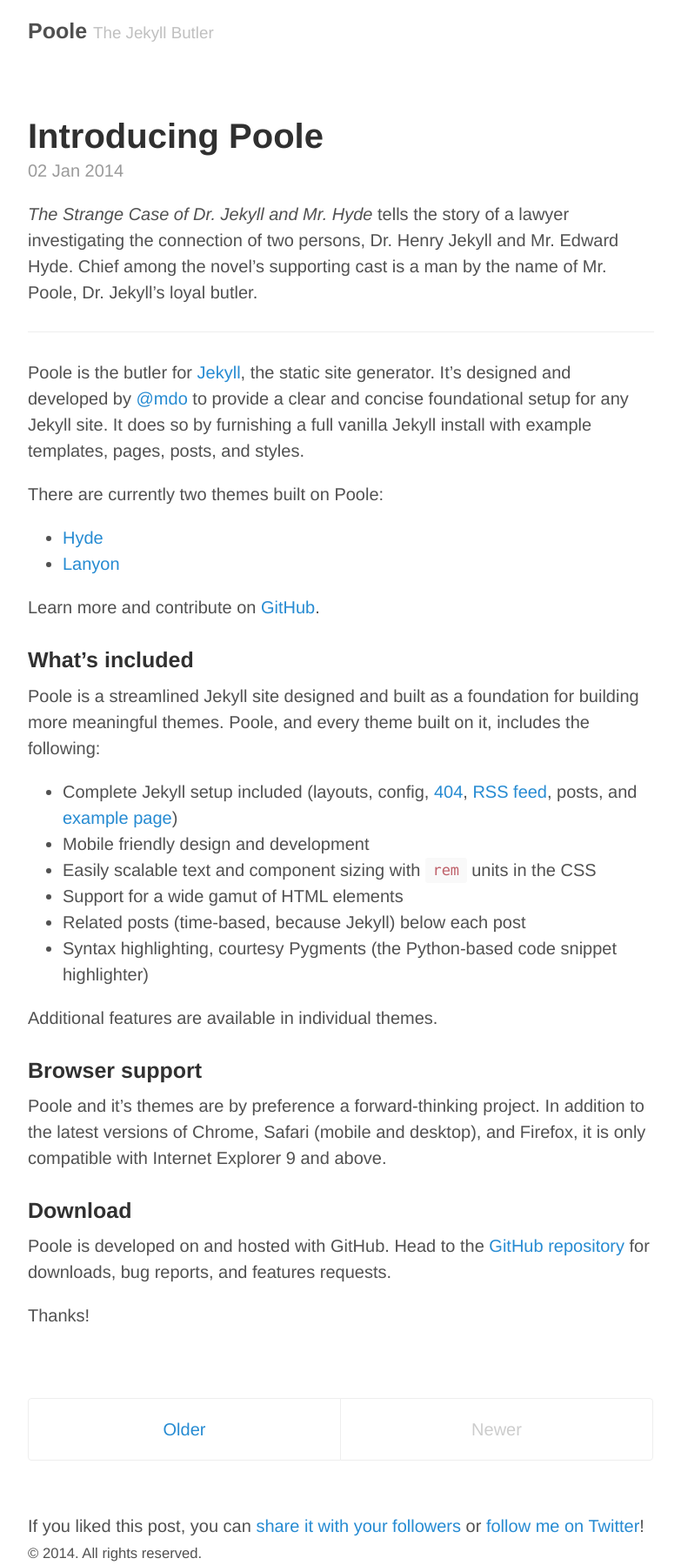
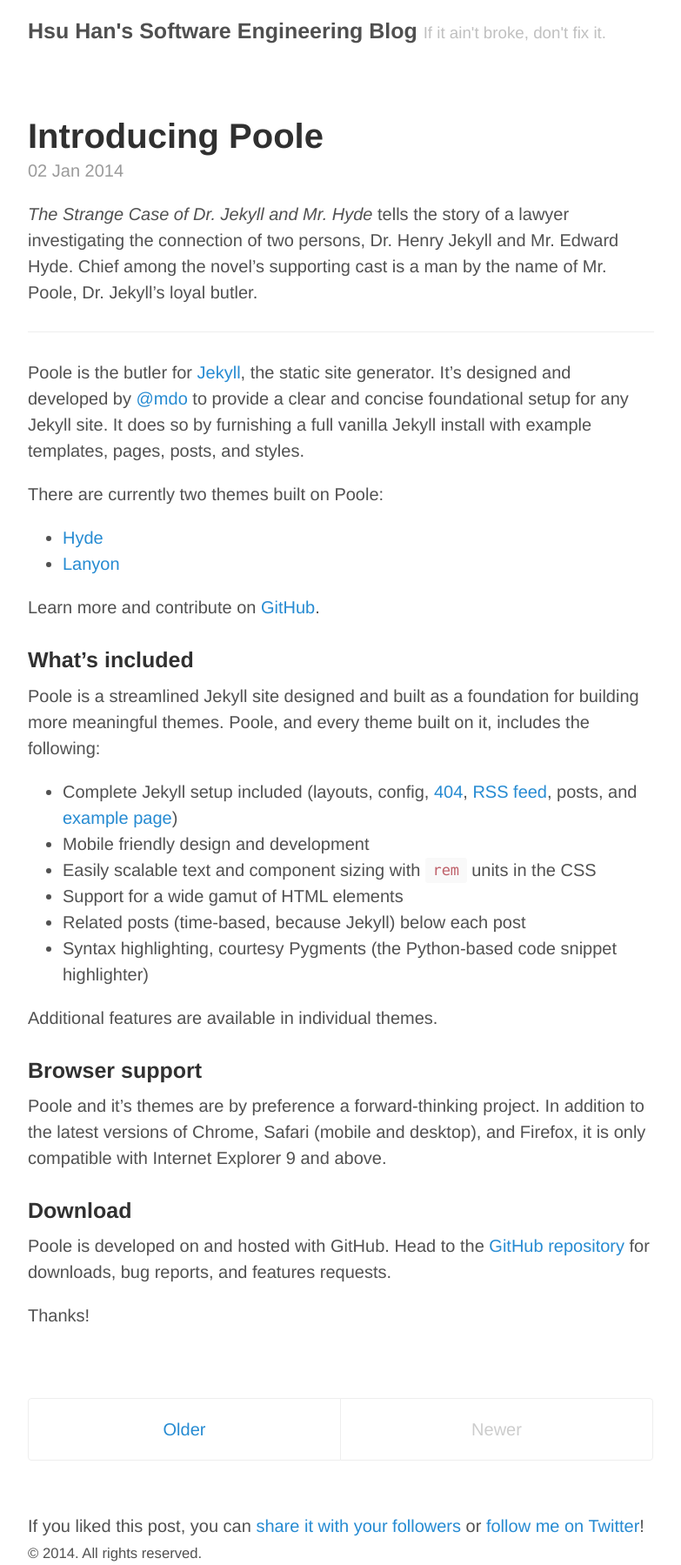
Before and after one commit to hsuhanooi/hsuhanooi.github.io, a Jekyll site: the page built from index.html, in a window 1280 px wide. Shown: the whole page at 87% size, without its empty margins (248-1031 px from the left). Built offline with Jekyll 4.4.1, drawn with Linux system fonts in a browser that asks for light colours; the list of posts is cut into pages by our own code; comment, search, counter and statistics services are not loaded.

Commit message:
update configs

```diff
--- a/_config.yml
+++ b/_config.yml
@@ -3,8 +3,8 @@ permalink:        pretty
 relative_permalinks: true
 
 # Setup
-title:            Poole
-tagline:          The Jekyll Butler
+title:            Hsu Han's Software Engineering Blog
+tagline:          If it ain't broke, don't fix it.
 url:              http://blog.hsuhanooi.com
 paginate:         1
 baseurl:          /
```
